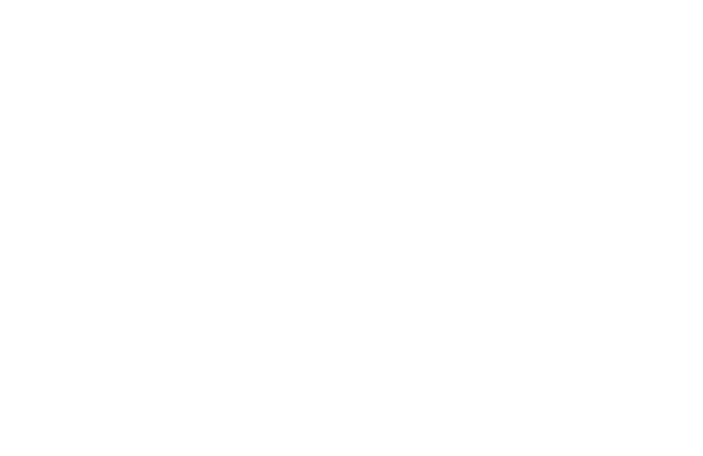
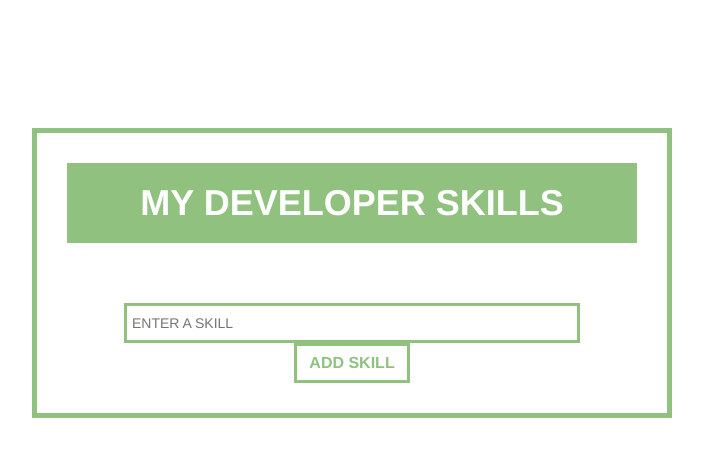
Before and after one commit to dshamany/my-dev-skills-lab, a plain HTML site: page index.html in a window 1280 px wide. Shown: the whole page, without its empty margins (288-991 px from the left). Drawn offline with nearby package versions, Linux system fonts and the light colour scheme.

Commit message:
CSS polish

```diff
--- a/css/main.css
+++ b/css/main.css
@@ -0,0 +1,77 @@
+:root {
+    --olive-green: #90C17F;
+    --orange: #FFA336;
+}
+
+html {
+    display: grid;
+    font-family: Arial, Helvetica, sans-serif;
+    text-align: center;
+}
+
+body {
+    margin: 0;
+}
+
+main {
+    width: 50%;
+    margin: 10% auto;
+    border: 5px solid var(--olive-green);
+    padding: 30px;
+}
+
+#page-title {
+    text-align: center;
+    background-color: var(--olive-green);
+    padding: 20px;
+    text-transform: uppercase;
+    color: white;
+    font-weight: bold;
+    margin-top: 0;
+}
+
+input {
+    border: 3px solid var(--olive-green);
+    padding: 5px;
+    width: 80%;
+    height: 40px;
+    font-size: 18px;
+    text-transform: uppercase;
+}
+
+span {
+    font-size: 24px;
+}
+
+
+#skill-item {
+    color: var(--orange);
+    font-size: 16px;
+    font-weight: bold;
+    text-align: left;
+    margin: 10px auto;
+}
+
+.container {
+    margin: 30px auto;
+}
+
+.btn-danger {
+    margin-right: 10px;
+}
+
+#btnAdd {
+    margin: 0 10px;
+    border: 3px solid var(--olive-green);
+    border-radius: 0px;
+    background-color: transparent;
+    color: var(--olive-green);
+    font-weight: bold;
+    font-size: 16px;
+    text-transform: uppercase;
+}
+
+#btnAdd:hover {
+    background-color: var(--olive-green);
+    color: white;
+}
--- a/index.html
+++ b/index.html
@@ -5,15 +5,25 @@
     <meta charset="UTF-8">
     <meta name="viewport" content="width=device-width, initial-scale=1.0">
     <meta http-equiv="X-UA-Compatible" content="ie=edge">
-    <title>Document</title>
+    <title>My Developer Skills</title>
     <link rel="stylesheet" href="css/main.css">
+    <!-- Latest compiled and minified CSS -->
+    <link rel="stylesheet" href="https://maxcdn.bootstrapcdn.com/bootstrap/3.3.7/css/bootstrap.min.css"
+        integrity="sha384-BVYiiSIFeK1dGmJRAkycuHAHRg32OmUcww7on3RYdg4Va+PmSTsz/K68vbdEjh4u" crossorigin="anonymous">
     <script defer src="js/main.js"></script>
     <script src="https://code.jquery.com/jquery-3.3.1.min.js"
         integrity="sha256-FgpCb/KJQlLNfOu91ta32o/NMZxltwRo8QtmkMRdAu8=" crossorigin="anonymous"></script>
 </head>
 
 <body>
-
+    <main>
+        <h1 id="page-title">My Developer Skills</h1>
+        <div class="container">
+        </div>
+        <input id="skill-input" placeholder="Enter a Skill">
+        <button id="btnAdd" class="btn btn-success">Add
+            Skill</button>
+    </main>
 </body>
 
 </html>
--- a/js/main.js
+++ b/js/main.js
@@ -0,0 +1,30 @@
+let $container = $('.container');
+let $input = $('input');
+let $addBtn = $('#btnAdd');
+
+// JQuery version
+function createItem(){
+    if ($input.val() === '') return;
+    let $item = $(`
+        <div id='skill-item'>
+            <button id="btnDelete" class="btn btn-danger pull-left">
+            X
+            </button>
+            <span id="skill-value">
+            ${$input.val().toUpperCase()}
+            </span>
+        </div>
+    `);
+    $container.append($item);
+    $input.val('');
+    $input.focus();
+}
+
+function handleDelete(evt){
+    $(this).closest('#skill-item').fadeOut(300, () => {
+        $(this).closest("#skill-item").remove();
+    });
+}
+
+$addBtn.on('click', createItem);
+$container.on('click', 'button', handleDelete);
```
